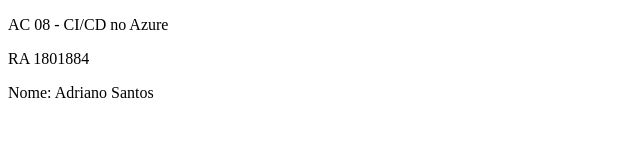
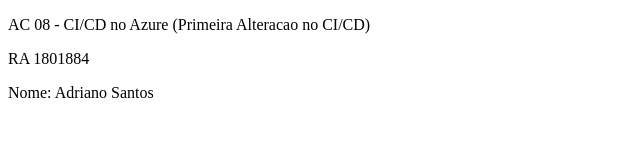
Before and after one commit to AdrianoSantosDev/AC08ra1801884, a plain HTML site: page index.html in a window 1280 px wide. Shown: the whole page, without its empty margins (0-640 px from the left). Drawn offline with Linux system fonts and the light colour scheme.

Commit message:
Segundo commit

```diff
--- a/index.html
+++ b/index.html
@@ -5,7 +5,7 @@
 <title>CI/CD no Azure</title>
 </head>
 <body>
-<p>AC 08 - CI/CD no Azure</p>
+<p>AC 08 - CI/CD no Azure (Primeira Alteracao no CI/CD)</p>
 <p>RA 1801884</p>
 <p>Nome: Adriano Santos</p>
 </body>
```
